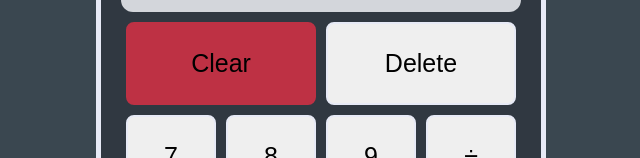
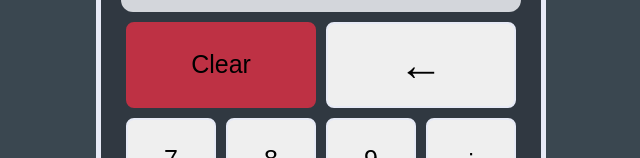
Before and after one commit to AlejandraO1/calculator-app, a plain HTML site: page index.html in a window 1280 px wide. Shown: the part 222-380 px from the top of the page, without its empty margins (319-959 px from the left). Drawn offline with Linux system fonts and the light colour scheme.

Commit message:
Styled delete button

```diff
--- a/index.html
+++ b/index.html
@@ -15,7 +15,7 @@
       </div>
       <div class="grid-2-col">
         <button class="clear" id="clear-button">Clear</button>
-        <button class="delete" id="delete-button">Delete</button>
+        <button class="delete" id="delete-button">←</button>
       </div>
       <div class="grid-4-col">
         <button class="number-button">7</button>
--- a/styles.css
+++ b/styles.css
@@ -58,7 +58,7 @@ h1 {
   margin: 5px;
   border: 2px solid #e7eaf6;
   border-radius: 8px;
-  font-size: 25px;
+  font-size: 45px;
   transition: all 250ms ease-in-out;
 }
 
```
